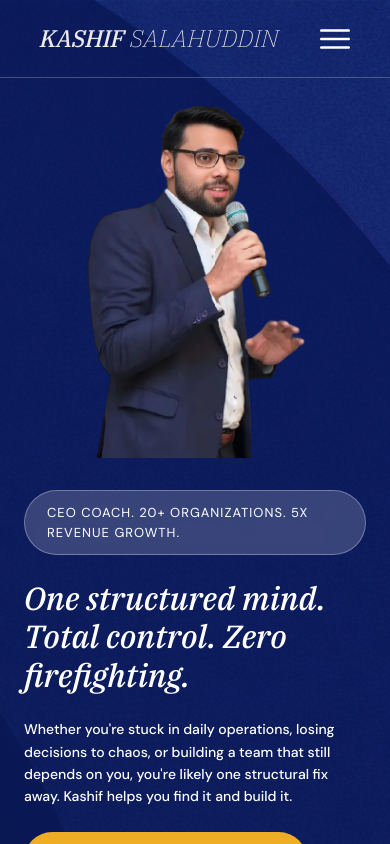
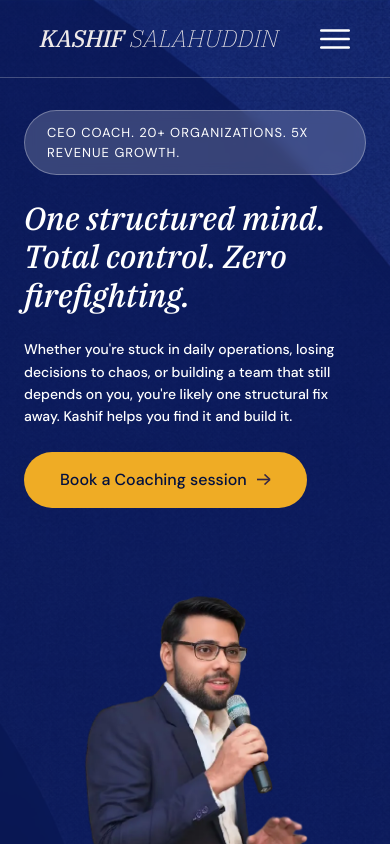
Before and after one commit to mianali453/kashif_salahuddin2, a React (Vite) app: page / in a window 390 px wide. Shown: the top 844 px of the page. Built offline with nearby package versions, Linux system fonts and the light colour scheme.

Commit message:
Refactor Herosection component layout and styles; remove unnecessary styles and improve responsiveness

```diff
--- a/src/imports/Herosection-1/Herosection-3-1846.tsx
+++ b/src/imports/Herosection-1/Herosection-3-1846.tsx
@@ -68,49 +68,24 @@ export default function Herosection() {
 
       {/* ── MAIN CONTENT ── */}
       <div
-        className="relative z-10 w-full max-w-[1440px] mx-auto flex flex-col md:flex-row md:items-center"
+        className="relative z-10 w-full max-w-[1440px] mx-auto flex flex-col-reverse md:flex-row md:items-center"
         style={{ minHeight: "calc(100vh - 62px)" }}
       >
         {/* ── Person image ── desktop: left column | mobile: top ── */}
-        <div
-          className="block md:hidden w-full relative overflow-hidden"
-          style={{ height: 380 }}
-        >
+        <div className="block md:hidden w-full h-full overflow-hidden">
           <img
             alt="Kashif Salahuddin"
             src={imgImage9}
-            style={{
-              position: "absolute",
-              top: 0,
-              left: "50%",
-              transform: "translateX(-50%)",
-              width: "auto",
-              height: "100%",
-              objectFit: "cover",
-              objectPosition: "center top",
-              maxWidth: "none",
-            }}
+            className="w-full h-full object-cover object-top"
           />
         </div>
 
         {/* Desktop image — left column */}
-        <div
-          className="hidden md:block shrink-0 relative"
-          style={{ width: "47%", height: "calc(100vh - 62px)", maxHeight: 820 }}
-        >
+        <div className="hidden md:block w-[47%] h-[calc(100vh-62px)] max-h-[820px] overflow-hidden">
           <img
             alt="Kashif Salahuddin"
             src={imgImage9}
-            style={{
-              position: "absolute",
-              bottom: 0,
-              left: "-8%",
-              width: "115%",
-              height: "108%",
-              objectFit: "cover",
-              objectPosition: "top center",
-              maxWidth: "none",
-            }}
+            className="w-full h-full object-cover object-top"
           />
         </div>
 
```
Also changed, not shown: 1 other file (tests, documents, lock files or other folders).
